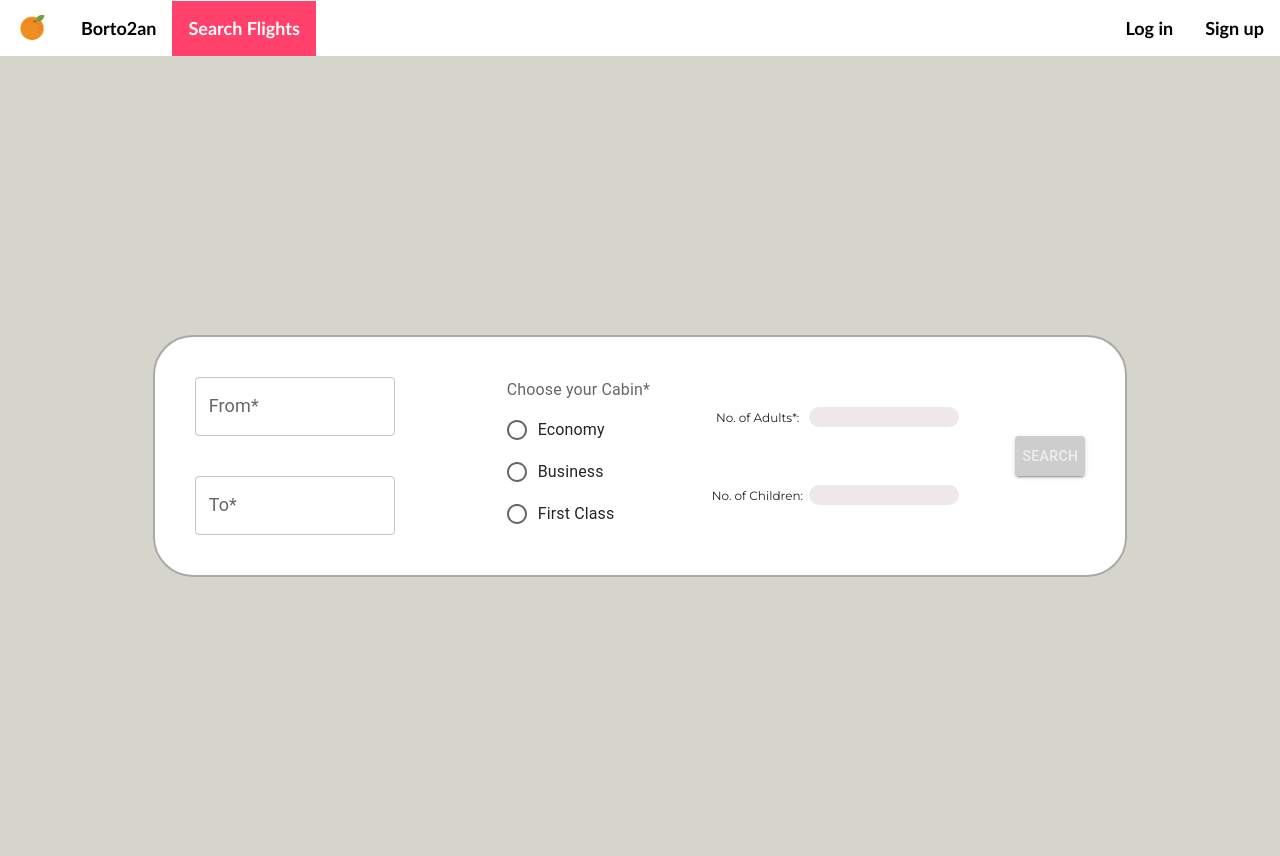
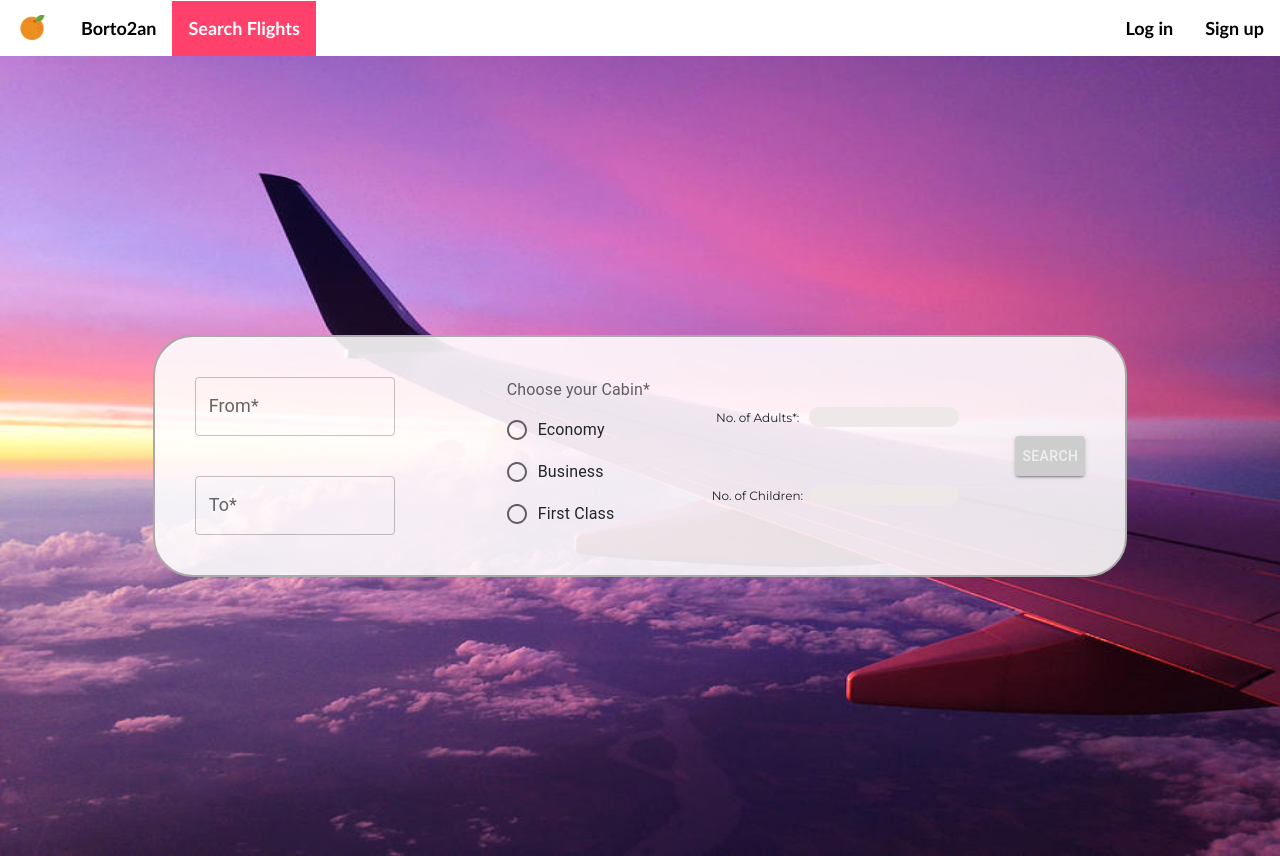
Before and after one commit to youssef204/Borto2an-, a React (Create React App) app in the folder client/: page / in a window 1280 px wide. Built offline with nearby package versions, Linux system fonts and the light colour scheme.

Commit message:
background

```diff
--- a/client/src/components/SearchFlights.js
+++ b/client/src/components/SearchFlights.js
@@ -39,13 +39,13 @@ class SearchFlights extends React.Component {
       };
   }
 
-  componentDidMount(){
+  componentDidMount() {
     localStorage.removeItem("searchResultData");
     localStorage.removeItem("flightSelectionData");
     localStorage.removeItem("reservationSummary");
     localStorage.removeItem("selectedSeats");
     localStorage.removeItem("path");
-    window.dispatchEvent( new Event('storage') );
+    window.dispatchEvent(new Event("storage"));
   }
 
   onChange = (e) => {
@@ -216,9 +216,9 @@ class SearchFlights extends React.Component {
     localStorage.removeItem("flightSelectionData");
     localStorage.removeItem("reservationSummary");
     console.log(JSON.parse(localStorage.getItem("searchResultData")));
-    this.props.history.push('/flight_selection');
+    this.props.history.push("/flight_selection");
     localStorage.setItem("path", "http://localhost:3000/flight_selection");
-    window.dispatchEvent( new Event('storage') );
+    window.dispatchEvent(new Event("storage"));
   };
 
   filterData(cabin, unfilteredData) {
@@ -411,11 +411,13 @@ class SearchFlights extends React.Component {
             justifyContent: "center",
             alignItems: "center",
             height: "100vh",
+            backgroundImage: "url('search.jpg')",
+            backgroundSize: "100% 100%",
           }}
         >
           <Box
             component="span"
-            style={{ background: "#fff" }}
+            style={{ background: "#ffffffe0" }}
             border={2}
             borderRadius={10}
             borderLeft={2}
```
Also changed, not shown: client/public/search.jpg (added).
